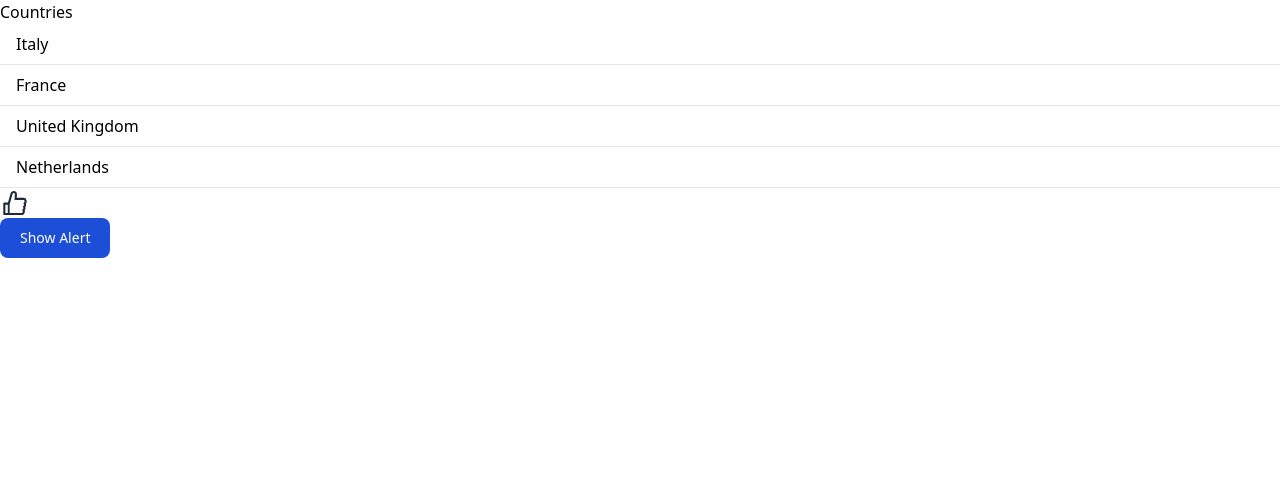
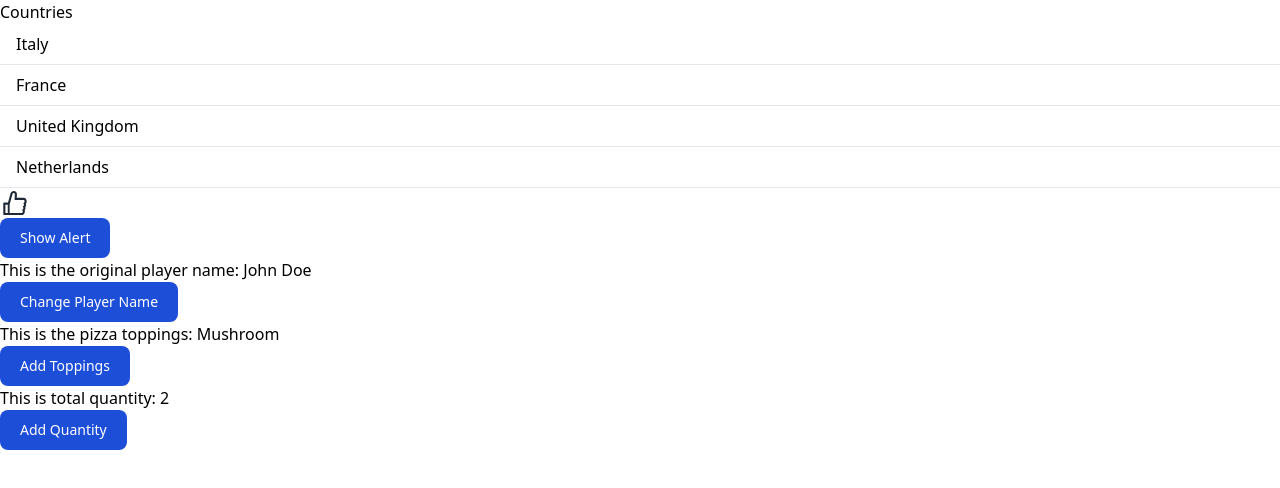
Before and after one commit to 199ocero/mosh-react, a React (Vite) app: page / in a window 1280 px wide. Shown: the top 488 px of the page. Built offline with nearby package versions, Linux system fonts and the light colour scheme.

Commit message:
state update exercise

```diff
--- a/src/App.tsx
+++ b/src/App.tsx
@@ -6,9 +6,51 @@ import { useState } from "react";
 function App() {
   let items = ["Italy", "France", "United Kingdom", "Netherlands"];
   const [showAlert, setShowAlert] = useState(false);
+  const [game, setGame] = useState({
+    id: 1,
+    player: {
+      name: "John Doe",
+    },
+  });
+  const [pizza, setPizza] = useState({
+    name: "Spicy Margherita",
+    toppings: ["Mushroom"],
+  });
+  const [cart, setCart] = useState({
+    discount: 0.1,
+    items: [
+      {
+        id: 1,
+        title: "Product 1",
+        quantity: 1,
+      },
+      {
+        id: 2,
+        title: "Product 2",
+        quantity: 1,
+      },
+    ],
+  });
 
   const handleShowAlert = () => {
     setShowAlert(!showAlert);
+  };
+
+  const handleGame = () => {
+    setGame({ ...game, player: { ...game.player, name: "Jane Doe" } });
+  };
+
+  const handlePizza = () => {
+    setPizza({ ...pizza, toppings: [...pizza.toppings, "Onion"] });
+  };
+
+  const handleCart = () => {
+    setCart({
+      ...cart,
+      items: cart.items.map((item) => {
+        return item.id === 1 ? { ...item, quantity: item.quantity + 1 } : item;
+      }),
+    });
   };
 
   return (
@@ -26,6 +68,32 @@ function App() {
             </span>
           </Alert>
         )}
+        <div>
+          <p className="text-gray-700 dark:text-white">
+            This is the original player name: {game.player.name}
+          </p>
+          <Button buttonType="info" onClick={handleGame}>
+            Change Player Name
+          </Button>
+
+          <p className="text-gray-700 dark:text-white">
+            This is the pizza toppings:{" "}
+            {pizza.toppings.map((topping) => {
+              return topping + " ";
+            })}
+          </p>
+          <Button buttonType="info" onClick={handlePizza}>
+            Add Toppings
+          </Button>
+
+          <p className="text-gray-700 dark:text-white">
+            This is total quantity:{" "}
+            {cart.items.map((item) => item.quantity).reduce((a, b) => a + b)}
+          </p>
+          <Button buttonType="info" onClick={handleCart}>
+            Add Quantity
+          </Button>
+        </div>
       </div>
     </>
   );
```
